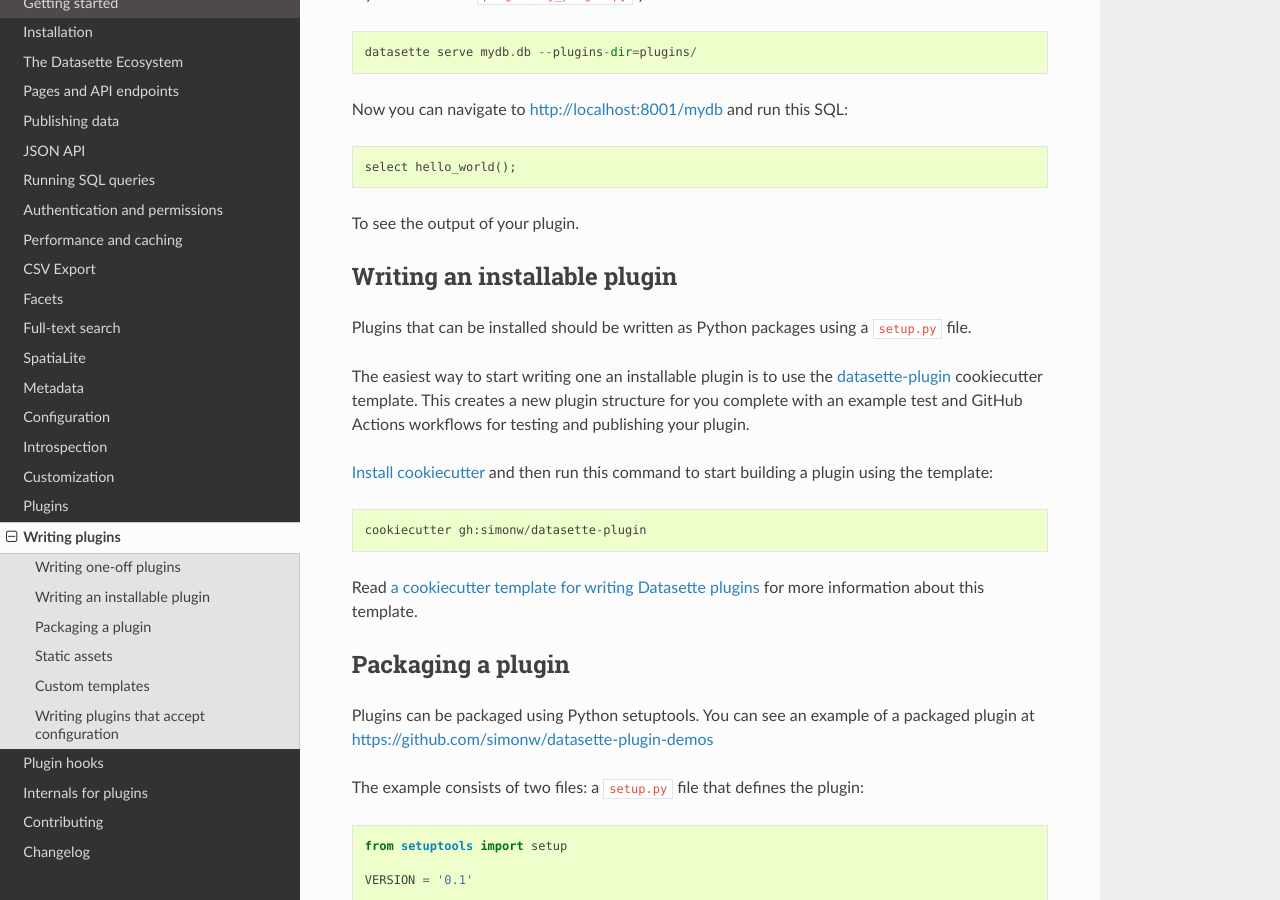
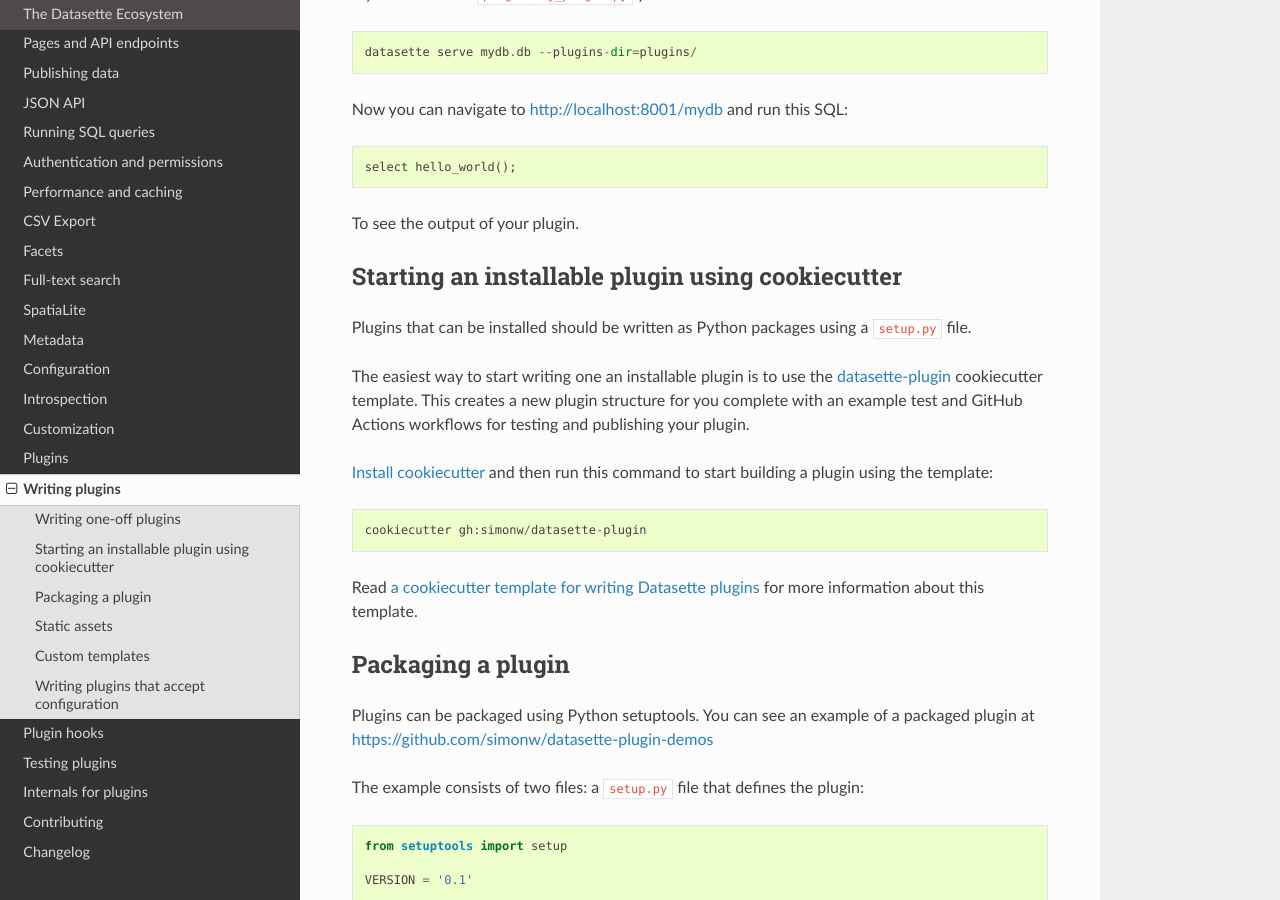
Before and after one commit to simonw/datasette, a Sphinx documentation site: the page built from docs/writing_plugins.rst, in a window 1280 px wide and 900 px high, scrolled down 564 px. Built offline with Sphinx 7.4.7 and the Read the Docs theme 2.0.0, drawn with Linux system fonts in a browser that asks for light colours.

Commit message:
New 'Testing plugins' page, closes #687

```diff
--- a/docs/config.rst
+++ b/docs/config.rst
@@ -52,7 +52,7 @@
 * ``inspect-data.json`` - the result of running ``datasette inspect`` - any database files listed here will be treated as immutable, so they should not be changed while Datasette is running
 * ``config.json`` - settings that would normally be passed using ``--config`` - here they should be stored as a JSON object of key/value pairs
 * ``templates/`` - a directory containing :ref:`customization_custom_templates`
-* ``plugins/`` - a directory containing plugins, see :ref:`plugins_writing_one_off`
+* ``plugins/`` - a directory containing plugins, see :ref:`writing_plugins_one_off`
 * ``static/`` - a directory containing static files - these will be served from ``/static/filename.txt``, see :ref:`customization_static_files`
 
 Configuration options
--- a/docs/contributing.rst
+++ b/docs/contributing.rst
@@ -43,7 +43,7 @@
 
 That last line does most of the work: ``pip install -e`` means "install this package in a way that allows me to edit the source code in place". The ``.[test]`` option means "use the setup.py in this directory and install the optional testing dependencies as well".
 
-Once you have done this, you can run the Datasette unit tests from inside your ``datasette/`` directory using `pytest <https://docs.pytest.org/en/latest/>`__ like so::
+Once you have done this, you can run the Datasette unit tests from inside your ``datasette/`` directory using `pytest <https://docs.pytest.org/>`__ like so::
 
     pytest
 
--- a/docs/index.rst
+++ b/docs/index.rst
@@ -53,6 +53,7 @@
    plugins
    writing_plugins
    plugin_hooks
+   testing_plugins
    internals
    contributing
    changelog
--- a/docs/internals.rst
+++ b/docs/internals.rst
@@ -182,7 +182,7 @@
 ``table`` - None or string
     The table the user is interacting with.
 
-This method lets you read plugin configuration values that were set in ``metadata.json``. See :ref:`plugins_plugin_config` for full details of how this method should be used.
+This method lets you read plugin configuration values that were set in ``metadata.json``. See :ref:`writing_plugins_configuration` for full details of how this method should be used.
 
 .. _datasette_render_template:
 
--- a/docs/writing_plugins.rst
+++ b/docs/writing_plugins.rst
@@ -5,7 +5,7 @@
 
 You can write one-off plugins that apply to just one Datasette instance, or you can write plugins which can be installed using ``pip`` and can be shipped to the Python Package Index (`PyPI <https://pypi.org/>`__) for other people to install.
 
-.. _plugins_writing_one_off:
+.. _writing_plugins_one_off:
 
 Writing one-off plugins
 -----------------------
@@ -30,8 +30,10 @@
 
 To see the output of your plugin.
 
-Writing an installable plugin
------------------------------
+.. _writing_plugins_cookiecutter:
+
+Starting an installable plugin using cookiecutter
+-------------------------------------------------
 
 Plugins that can be installed should be written as Python packages using a ``setup.py`` file.
 
@@ -42,6 +44,8 @@
     cookiecutter gh:simonw/datasette-plugin
 
 Read `a cookiecutter template for writing Datasette plugins <https://simonwillison.net/2020/Jun/20/cookiecutter-plugins/>`__ for more information about this template.
+
+.. _writing_plugins_packaging:
 
 Packaging a plugin
 ------------------
@@ -102,6 +106,8 @@
 
 To learn how to upload your plugin to `PyPI <https://pypi.org/>`_ for use by other people, read the PyPA guide to `Packaging and distributing projects <https://packaging.python.org/tutorials/distributing-packages/>`_.
 
+.. _writing_plugins_static_assets:
+
 Static assets
 -------------
 
@@ -110,6 +116,8 @@
     /-/static-plugins/NAME_OF_PLUGIN_PACKAGE/yourfile.js
 
 See `the datasette-plugin-demos repository <https://github.com/simonw/datasette-plugin-demos/tree/0ccf9e6189e923046047acd7878d1d19a2cccbb1>`_ for an example of how to create a package that includes a static folder.
+
+.. _writing_plugins_custom_templates:
 
 Custom templates
 ----------------
```
Also changed, not shown: other parts of docs/writing_plugins.rst (+1 -1 lines), docs/testing_plugins.rst (added, +123 -0 lines).
